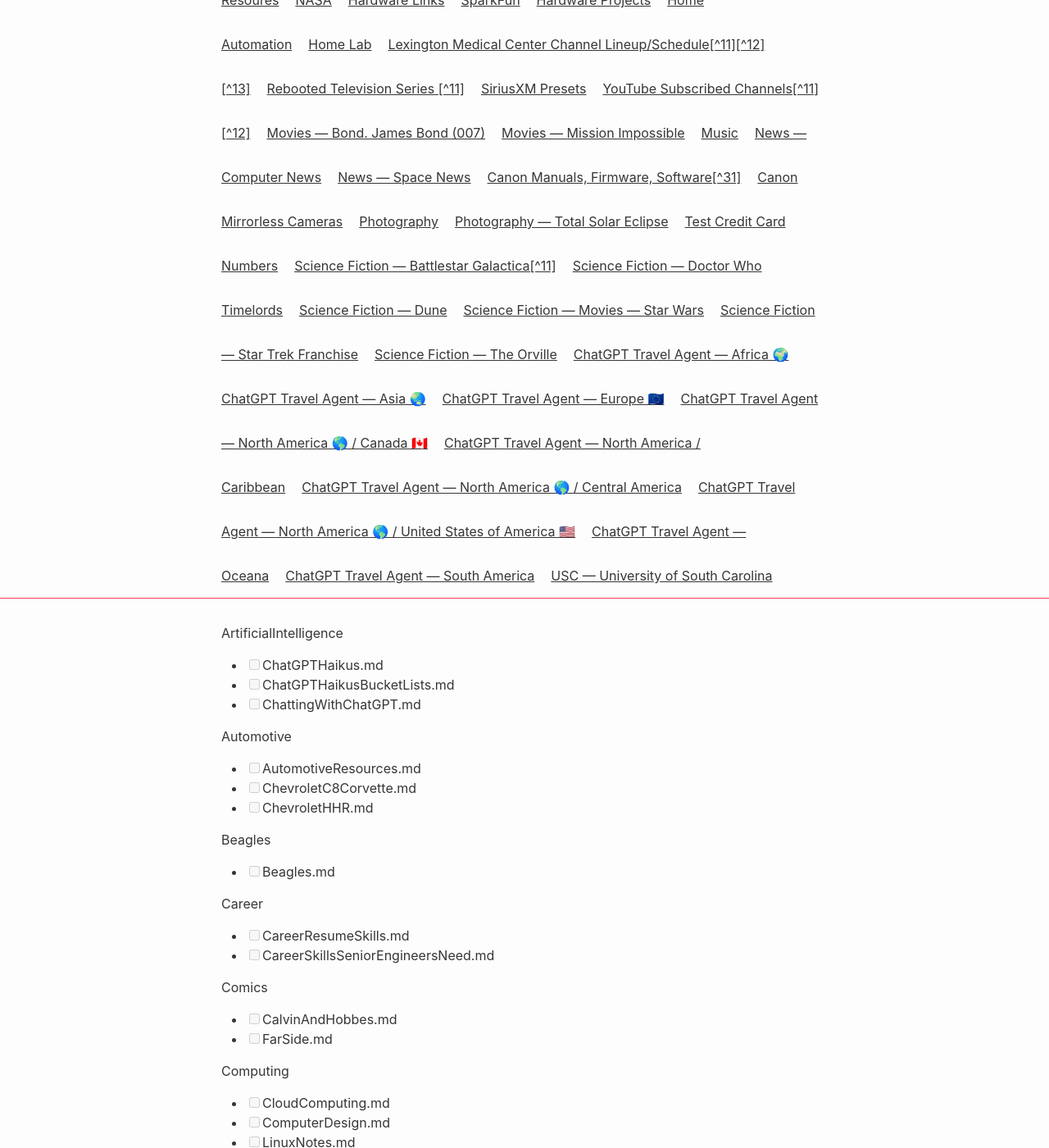
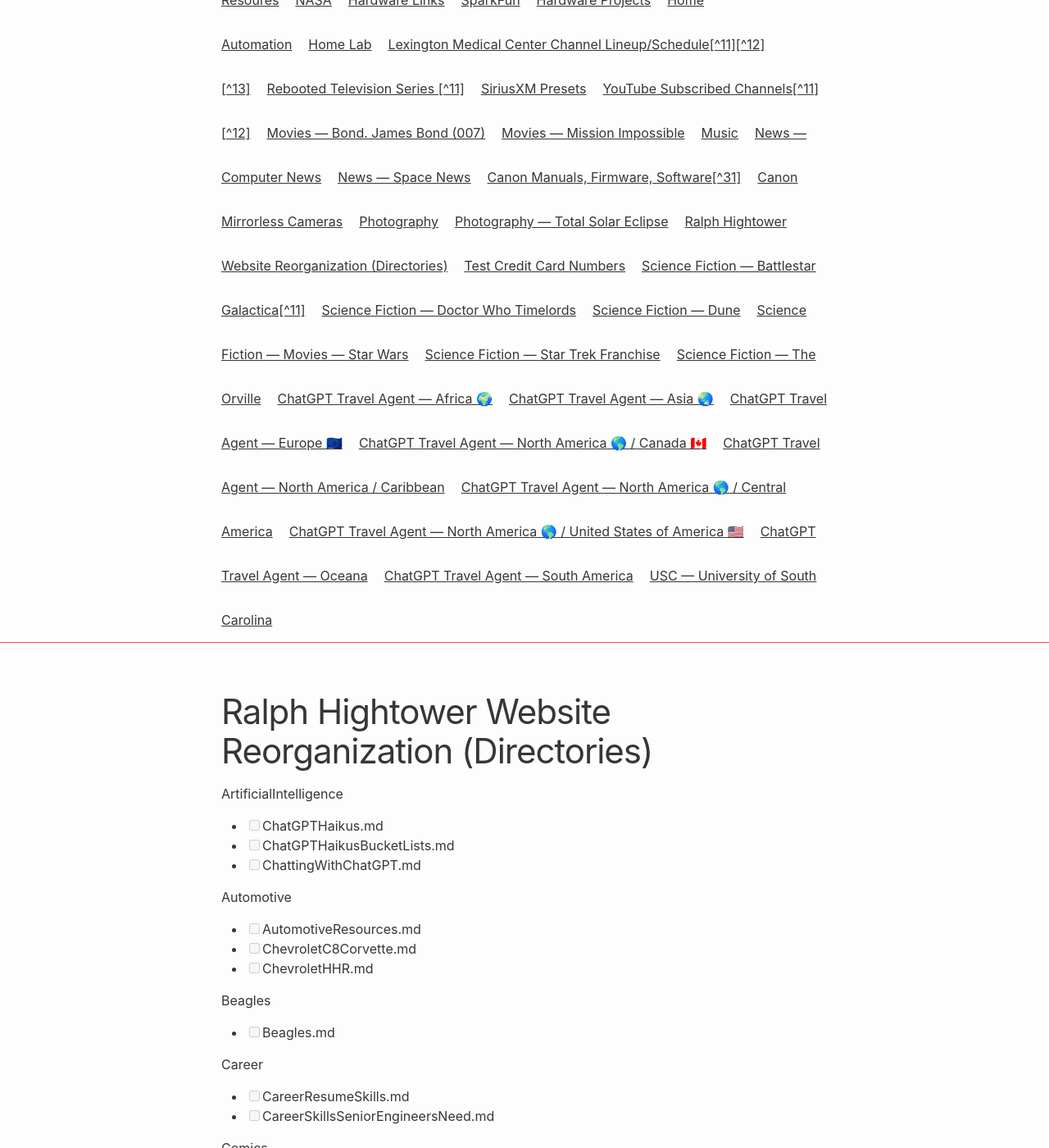
Before and after one commit to RalphHightower/RalphHightower, a Jekyll site: the page built from RalphHightowerWebDirectories.md, in a window 1280 px wide and 1400 px high, scrolled down 734 px. Shown: the whole window at 82% size. Built offline with Jekyll 4.4.1, drawn with Linux system fonts in a browser that asks for light colours; our own code applies the rules of GitHub Pages for plain Markdown files.

Commit message:
[docs](web): RalphHightowerWebDirectories(added H1 title)

```diff
--- a/RalphHightowerWebDirectories.md
+++ b/RalphHightowerWebDirectories.md
@@ -1,3 +1,5 @@
+# Ralph Hightower Website Reorganization (Directories)
+
 ArtificialIntelligence
 - [ ] ChatGPTHaikus.md
 - [ ] ChatGPTHaikusBucketLists.md
```
